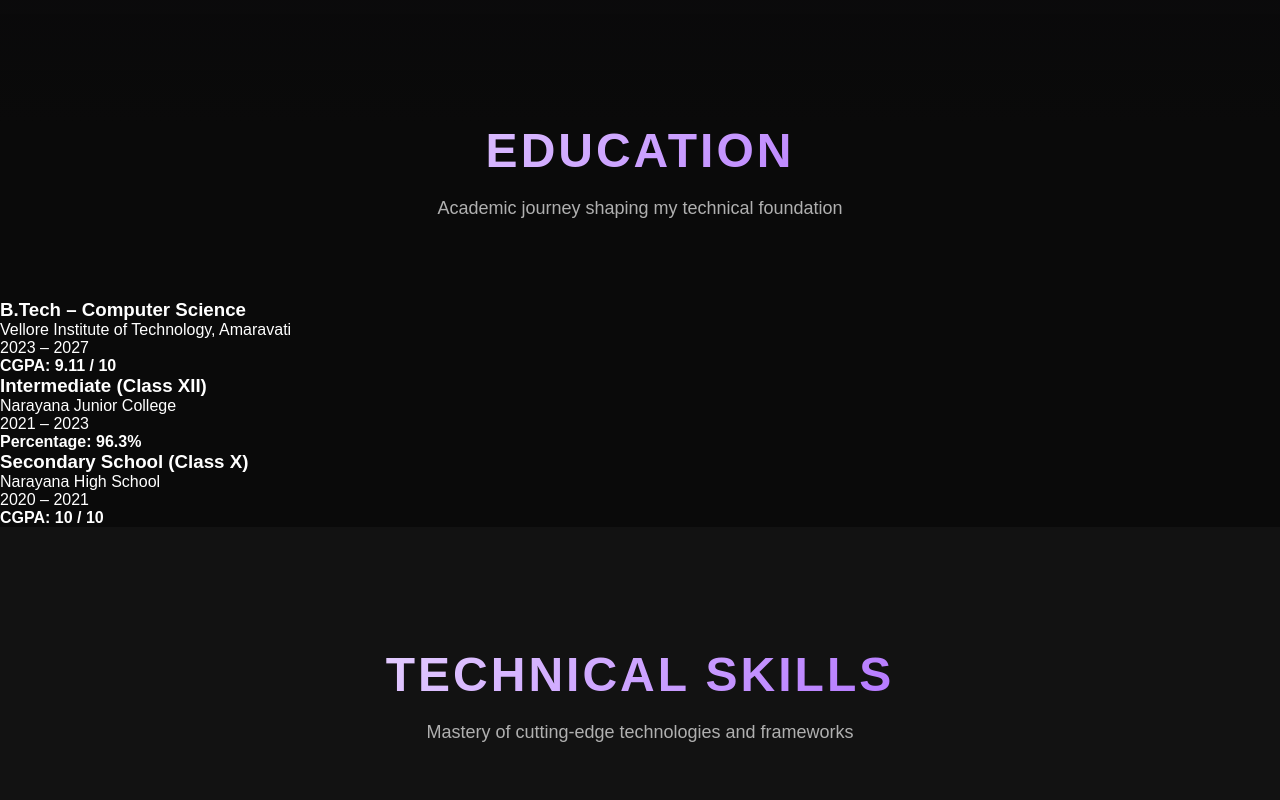
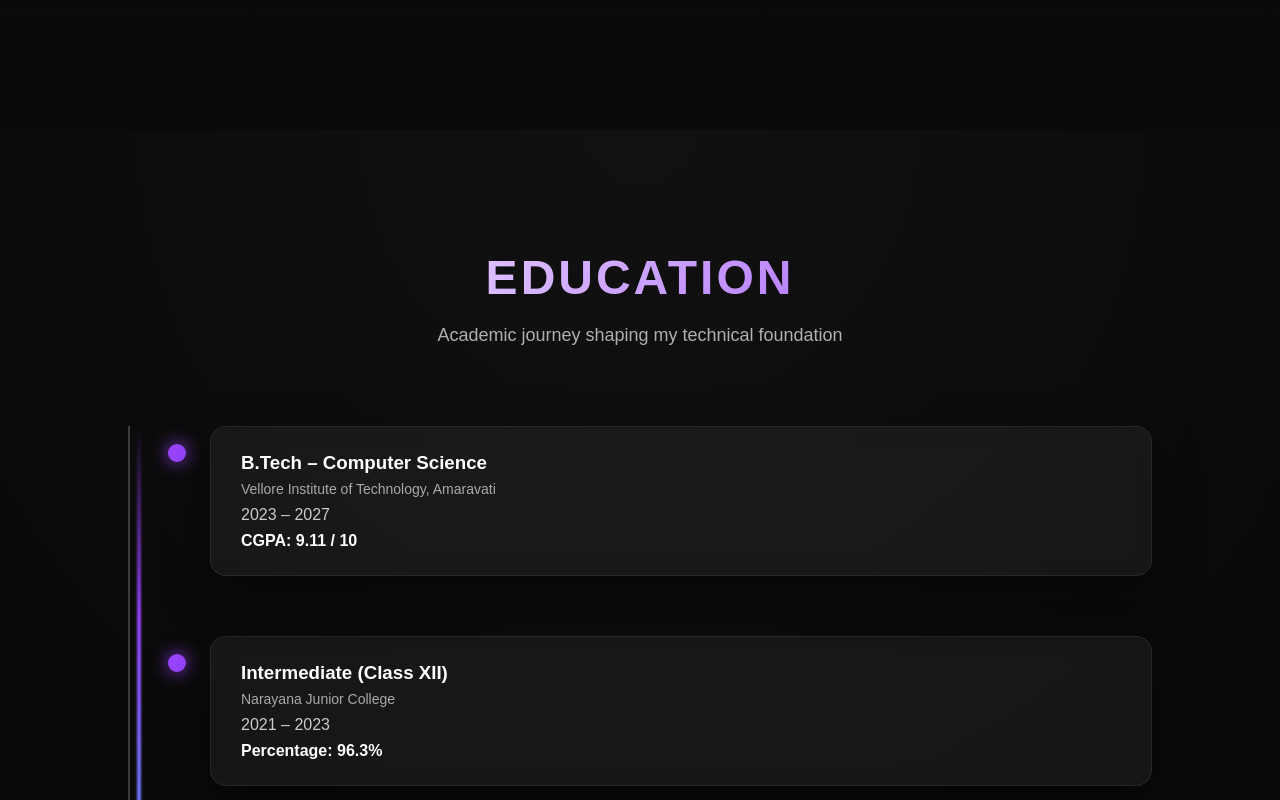
Before and after one commit to ANUSHKA49282/webtechnology.github.io, a plain HTML site: page index.html in a window 1280 px wide. Shown: the part 960-1760 px from the top of the page. Drawn offline with Linux system fonts and the light colour scheme.

```diff
--- a/styles.css
+++ b/styles.css
@@ -353,17 +353,7 @@
 }
 
 /* Hero Section with 3D Carousel */
-.hero {
-	min-height: 100vh;
-	display: flex;
-	align-items: center;
-	justify-content: center;
-	position: relative;
-	padding: 120px 20px 80px;
-	background: radial-gradient(ellipse at center,
-			rgba(153, 69, 255, 0.1) 0%,
-			transparent 50%);
-}
+
 
 .carousel-container {
 	width: 100%;
@@ -1665,3 +1655,247 @@
     width: auto !important;
     height: auto !important;
 }
+.education-section {
+    padding: 100px 10%;
+    background: #0d0d0d;
+}
+
+.timeline {
+    position: relative;
+    margin-top: 60px;
+    border-left: 2px solid rgba(255,255,255,0.2);
+}
+
+.timeline-item {
+    position: relative;
+    margin-bottom: 50px;
+    padding-left: 40px;
+    opacity: 0;
+    transform: translateY(-40px);
+    transition: all 0.8s ease;
+}
+
+.timeline-item.show {
+    opacity: 1;
+    transform: translateY(0);
+}
+
+.timeline-dot {
+    position: absolute;
+    left: -9px;
+    top: 10px;
+    width: 16px;
+    height: 16px;
+    background: var(--accent-purple);
+    border-radius: 50%;
+}
+
+.timeline-content {
+    background: rgba(255,255,255,0.05);
+    padding: 20px 25px;
+    border-radius: 12px;
+    box-shadow: 0 10px 30px rgba(0,0,0,0.4);
+}
+
+.timeline-content h3 {
+    margin-bottom: 5px;
+    color: #fff;
+}
+
+.timeline-content span {
+    font-size: 14px;
+    color: #aaa;
+}
+
+.timeline-content p {
+    margin: 6px 0;
+    color: #ccc;
+}
+
+.stats-section,
+.skills-section,
+.education-section {
+    position: relative;
+    z-index: 0;
+}
+.contact-section {
+    margin-bottom: 0;
+    padding-bottom: 80px;
+}
+
+.footer {
+    margin-top: 0;
+}
+#projects {
+    scroll-margin-top: 120px; /* navbar offset */
+}
+.projects-section {
+    padding: 100px 0;
+    background: #0d0d0d;
+    position: relative;
+}
+
+.projects-section .carousel-container {
+    max-width: 1100px;
+    margin: 0 auto;
+    min-height: 500px;   /* keeps carousel visible */
+}
+
+.projects-section .carousel-btn {
+    top: 50%;
+    transform: translateY(-50%);
+}
+
+#projects {
+    scroll-margin-top: 120px; /* navbar offset */
+}
+/* ===== EDUCATION TIMELINE v2 ===== */
+
+.education-section {
+    padding: 120px 10%;
+    background: radial-gradient(circle at top, #111 0%, #0a0a0a 60%);
+    position: relative;
+    overflow: hidden;
+}
+
+/* glowing vertical line */
+.timeline {
+    position: relative;
+    margin-top: 70px;
+    padding-left: 40px;
+}
+
+.timeline::before {
+    content: "";
+    position: absolute;
+    left: 7px;
+    top: 0;
+    width: 4px;
+    height: 100%;
+    background: linear-gradient(
+        180deg,
+        transparent,
+        var(--accent-purple),
+        #6f7cff,
+        transparent
+    );
+    filter: blur(1px);
+}
+
+/* timeline item */
+.timeline-item {
+    position: relative;
+    margin-bottom: 60px;
+    opacity: 0;
+    transform: translateY(50px) scale(0.98);
+    transition: all 0.9s ease;
+}
+
+.timeline-item.show {
+    opacity: 1;
+    transform: translateY(0) scale(1);
+}
+
+/* pulsing dot */
+.timeline-dot {
+    position: absolute;
+    left: -2px;
+    top: 18px;
+    width: 18px;
+    height: 18px;
+    background: var(--accent-purple);
+    border-radius: 50%;
+    box-shadow: 0 0 15px var(--accent-purple);
+    animation: pulse 2s infinite;
+}
+
+@keyframes pulse {
+    0% { box-shadow: 0 0 8px var(--accent-purple); }
+    50% { box-shadow: 0 0 18px var(--accent-purple); }
+    100% { box-shadow: 0 0 8px var(--accent-purple); }
+}
+
+/* card */
+.timeline-content {
+    background: rgba(255,255,255,0.05);
+    backdrop-filter: blur(10px);
+    padding: 25px 30px;
+    border-radius: 16px;
+    border: 1px solid rgba(255,255,255,0.08);
+    box-shadow: 0 20px 50px rgba(0,0,0,0.45);
+    transition: all 0.4s ease;
+}
+
+/* hover magic */
+.timeline-content:hover {
+    transform: translateY(-6px);
+    box-shadow: 0 25px 70px rgba(140,120,255,0.35);
+}
+
+/* text */
+.timeline-content h3 {
+    margin-bottom: 6px;
+    color: #fff;
+}
+
+.timeline-content span {
+    font-size: 14px;
+    color: #aaa;
+}
+
+.timeline-content p {
+    margin: 8px 0;
+    color: #ccc;
+}
+.philosophy-headline {
+    font-size: clamp(36px, 6vw, 64px);
+    font-weight: 800;
+    text-align: center;
+    letter-spacing: 2px;
+}
+
+#type-text {
+    background: linear-gradient(90deg, #7aa2ff, #9b7bff);
+    -webkit-background-clip: text;
+    -webkit-text-fill-color: transparent;
+}
+
+.cursor {
+    color: #9b7bff;
+    font-weight: 600;
+    animation: blink 1s infinite;
+    margin-left: 4px;
+}
+
+@keyframes blink {
+    0%, 50% { opacity: 1; }
+    51%, 100% { opacity: 0; }
+}
+.philosophy-headline {
+    font-size: clamp(34px, 6vw, 62px);
+    font-weight: 800;
+    text-align: center;
+    letter-spacing: 1.5px;
+}
+
+.static-text {
+    color: #eaeaea;
+}
+
+#type-text {
+    background: linear-gradient(90deg, #6aa9ff, #9b7bff);
+    -webkit-background-clip: text;
+    -webkit-text-fill-color: transparent;
+}
+
+.cursor {
+    color: #9b7bff;
+    font-weight: 600;
+    animation: blink 1s infinite;
+    margin-left: 4px;
+}
+
+@keyframes blink {
+    0%, 50% { opacity: 1; }
+    51%, 100% { opacity: 0; }
+}
```
